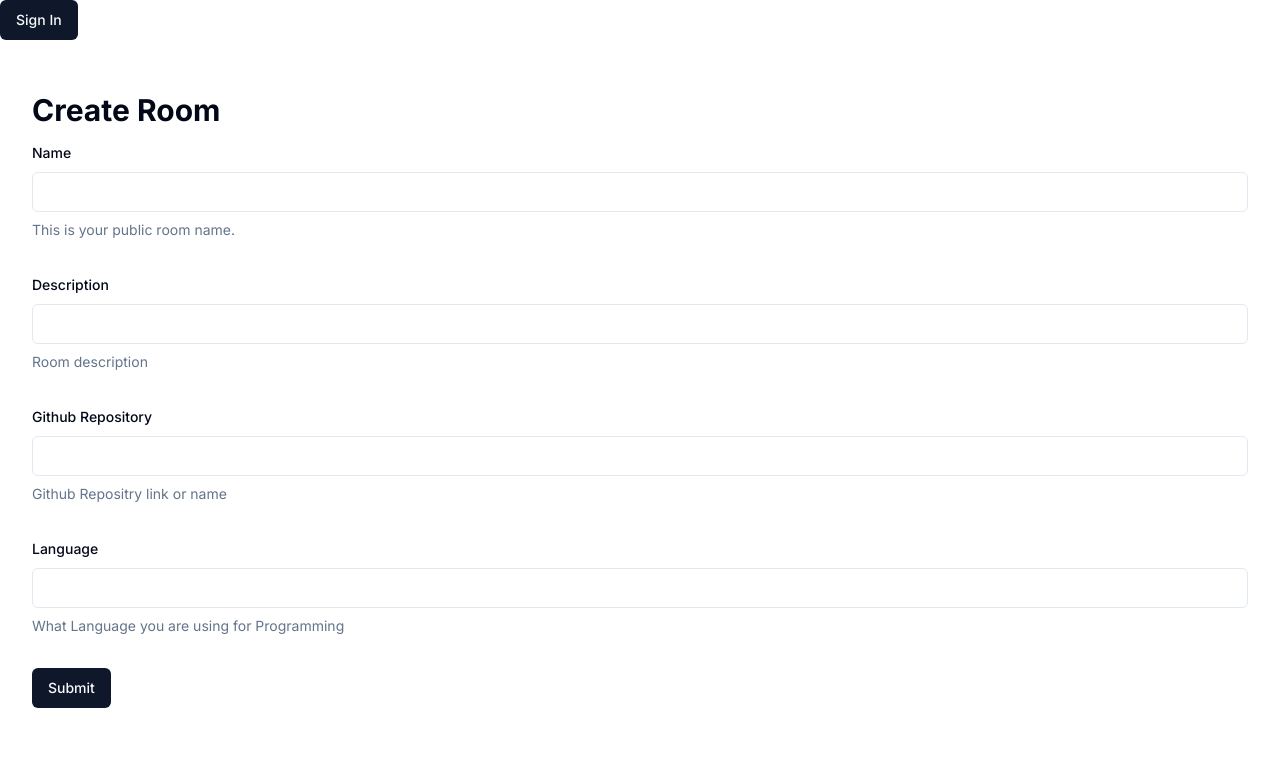
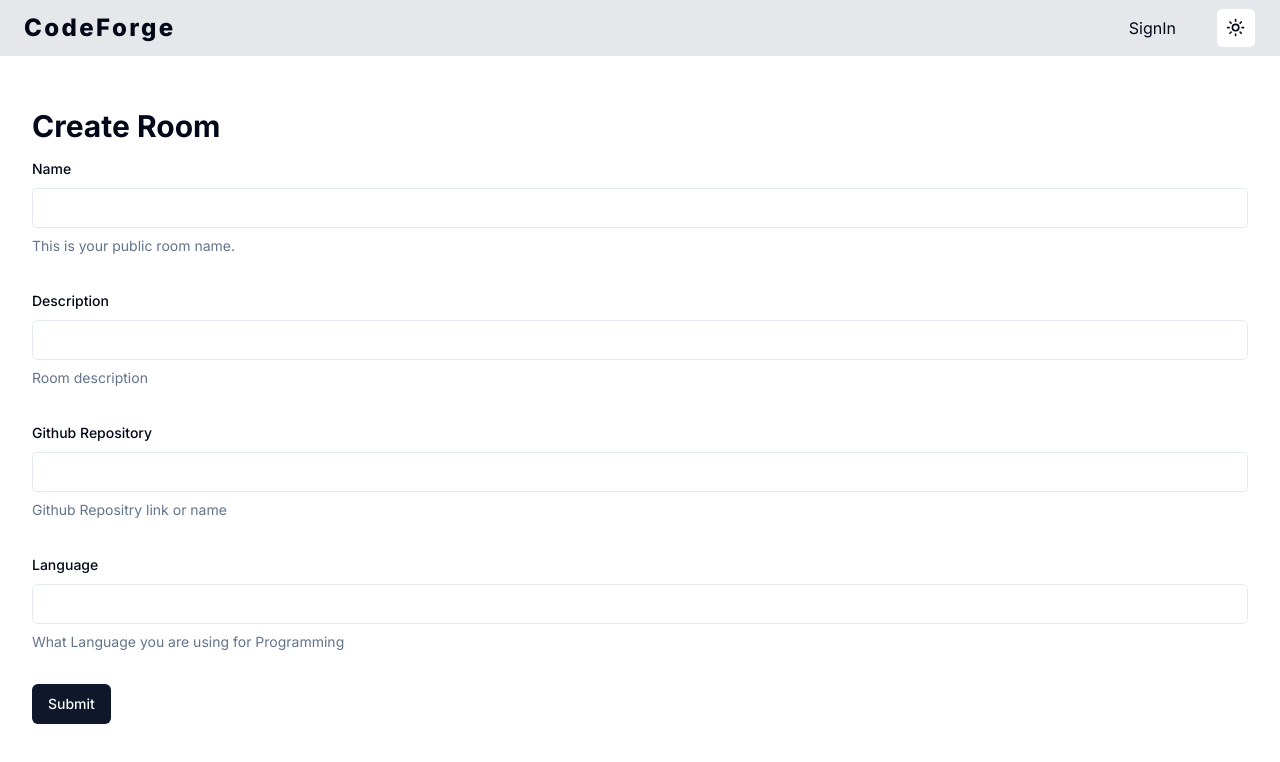
Before and after one commit to CoDesign-Spa27/GrindCode, a Next.js app: page /create-room in a window 1280 px wide. Shown: the top 762 px of the page. Built offline with nearby package versions, Linux system fonts and the light colour scheme; no server answers.

Commit message:
Implemented Appbar

```diff
--- a/app/header.tsx
+++ b/app/header.tsx
@@ -2,26 +2,74 @@
 import { ModeToggle } from "@/components/mode-toggle";
 import { Button } from "@/components/ui/button";
 import { signIn, signOut, useSession } from "next-auth/react";
+import {
+  DropdownMenu,
+  DropdownMenuContent,
+  DropdownMenuItem,
+  DropdownMenuLabel,
+  DropdownMenuSeparator,
+  DropdownMenuTrigger,
+} from "@/components/ui/dropdown-menu"
+import { LogOut } from "lucide-react";
+import { Avatar, AvatarImage, AvatarFallback } from "@radix-ui/react-avatar";
+import Link from "next/link";
+
+
+export function AccountDropdown(){
+  const session=useSession();
+
+  const isLoggedIn=!!session.data
+
+ return  <DropdownMenu >
+  <DropdownMenuTrigger> {isLoggedIn ?(   <Avatar>
+      <AvatarImage className="md:w-12 md:h-12 w-10 h-10 rounded-full" src={session.data.user.image || ""} alt="Profile" />
+      <AvatarFallback>CN</AvatarFallback>
+    </Avatar>
+
+  ):(
+  <div> SignIn</div>
+ )}</DropdownMenuTrigger>
+  <DropdownMenuContent>
+    <DropdownMenuLabel>My Account</DropdownMenuLabel>
+    <DropdownMenuSeparator />
+
+    { isLoggedIn ? (
+      <DropdownMenuItem onClick={()=>signOut()}><LogOut className="m-2  w-4" />Signout</DropdownMenuItem>
+    ):(
+      <DropdownMenuItem onClick={()=> signIn('google')}>SignIn</DropdownMenuItem>
+
+    )}
+
+  </DropdownMenuContent>
+</DropdownMenu>
+
+}
 
 export function Header(){
+ return <header className="dark:bg-gray-900 bg-gray-200 mx-auto px-6 py-2">
+  <div className="flex items-center justify-between ">
+ <Link href="/">
+ <div className="font-extrabold text-2xl tracking-widest">CodeForge</div>
+ </Link>
 
-  const session = useSession();
- return <header>
-  <div>
 
-    {session.data ? (
-      <Button
-      onClick={()=>signOut()}
-      >Sign Out</Button>
-    ):
-      (<Button
-      onClick={()=>signIn('google')}
-      >Sign In</Button>)
-  }
+
+<div className="flex gap-10 items-center">
+
+
+
+<div className="items-center">
+<AccountDropdown />
+
+</div>
+
+<div className="">
+  <ModeToggle />
+</div>
+</div>
+
   </div>
- <div>
-  {session.data?.user?.name}
 
- </div>
+
  </header>
 }
--- a/app/layout.tsx
+++ b/app/layout.tsx
@@ -9,7 +9,7 @@ import { Header } from "./header";
 const inter = Inter({ subsets: ["latin"] });
 
 export const metadata: Metadata = {
-  title: "Create Next App",
+  title: "CodeForge",
   description: "Generated by create next app",
 };
 
--- a/app/page.tsx
+++ b/app/page.tsx
@@ -4,10 +4,10 @@ import { db } from "@/db";
 export default async function Home() {
 
 
-  const items=await db.query.room.findMany();
+  const item=await db.query.room.findMany();
   return (
     <main className="flex min-h-screen flex-col items-center justify-between p-24">
-       {items.map((room)=>{
+       {item.map((room)=>{
    return <div key={room.id}>
 {room.id}
 {room.name}
--- a/app/provider.tsx
+++ b/app/provider.tsx
@@ -9,9 +9,9 @@ export function Providers({ children }: { children: ReactNode }) {
     return <SessionProvider >
     <ThemeProvider
           attribute="class"
-          defaultTheme="system"
+        defaultTheme="system"
           enableSystem
-          disableTransitionOnChange
+      disableTransitionOnChange
         >
 
           {children}
--- /dev/null
+++ b/components/ui/avatar.tsx
@@ -0,0 +1,50 @@
+"use client"
+
+import * as React from "react"
+import * as AvatarPrimitive from "@radix-ui/react-avatar"
+
+import { cn } from "@/lib/utils"
+
+const Avatar = React.forwardRef<
+  React.ElementRef<typeof AvatarPrimitive.Root>,
+  React.ComponentPropsWithoutRef<typeof AvatarPrimitive.Root>
+>(({ className, ...props }, ref) => (
+  <AvatarPrimitive.Root
+    ref={ref}
+    className={cn(
+      "relative flex h-10 w-10 shrink-0 overflow-hidden rounded-full",
+      className
+    )}
+    {...props}
+  />
+))
+Avatar.displayName = AvatarPrimitive.Root.displayName
+
+const AvatarImage = React.forwardRef<
+  React.ElementRef<typeof AvatarPrimitive.Image>,
+  React.ComponentPropsWithoutRef<typeof AvatarPrimitive.Image>
+>(({ className, ...props }, ref) => (
+  <AvatarPrimitive.Image
+    ref={ref}
+    className={cn("aspect-square h-full w-full", className)}
+    {...props}
+  />
+))
+AvatarImage.displayName = AvatarPrimitive.Image.displayName
+
+const AvatarFallback = React.forwardRef<
+  React.ElementRef<typeof AvatarPrimitive.Fallback>,
+  React.ComponentPropsWithoutRef<typeof AvatarPrimitive.Fallback>
+>(({ className, ...props }, ref) => (
+  <AvatarPrimitive.Fallback
+    ref={ref}
+    className={cn(
+      "flex h-full w-full items-center justify-center rounded-full bg-muted",
+      className
+    )}
+    {...props}
+  />
+))
+AvatarFallback.displayName = AvatarPrimitive.Fallback.displayName
+
+export { Avatar, AvatarImage, AvatarFallback }
--- a/package.json
+++ b/package.json
@@ -13,6 +13,7 @@
   "dependencies": {
     "@auth/drizzle-adapter": "^1.1.0",
     "@hookform/resolvers": "^3.4.0",
+    "@radix-ui/react-avatar": "^1.0.4",
     "@radix-ui/react-dropdown-menu": "^2.0.6",
     "@radix-ui/react-label": "^2.0.2",
     "@radix-ui/react-slot": "^1.0.2",
```
Also changed, not shown: 1 other file (tests, documents, lock files or other folders).
